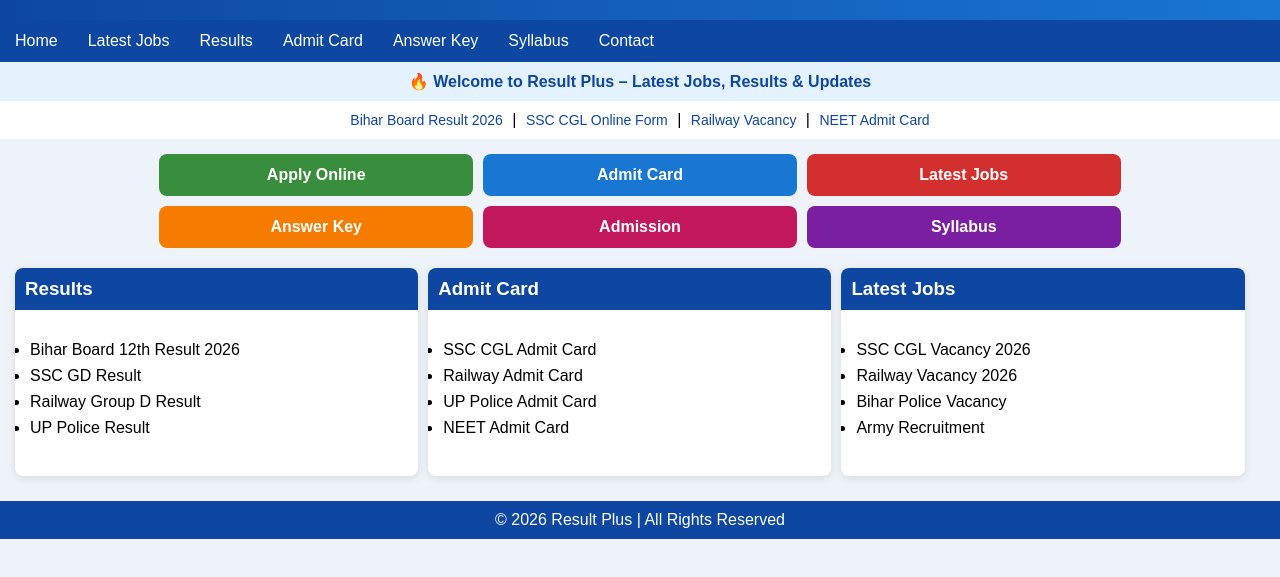
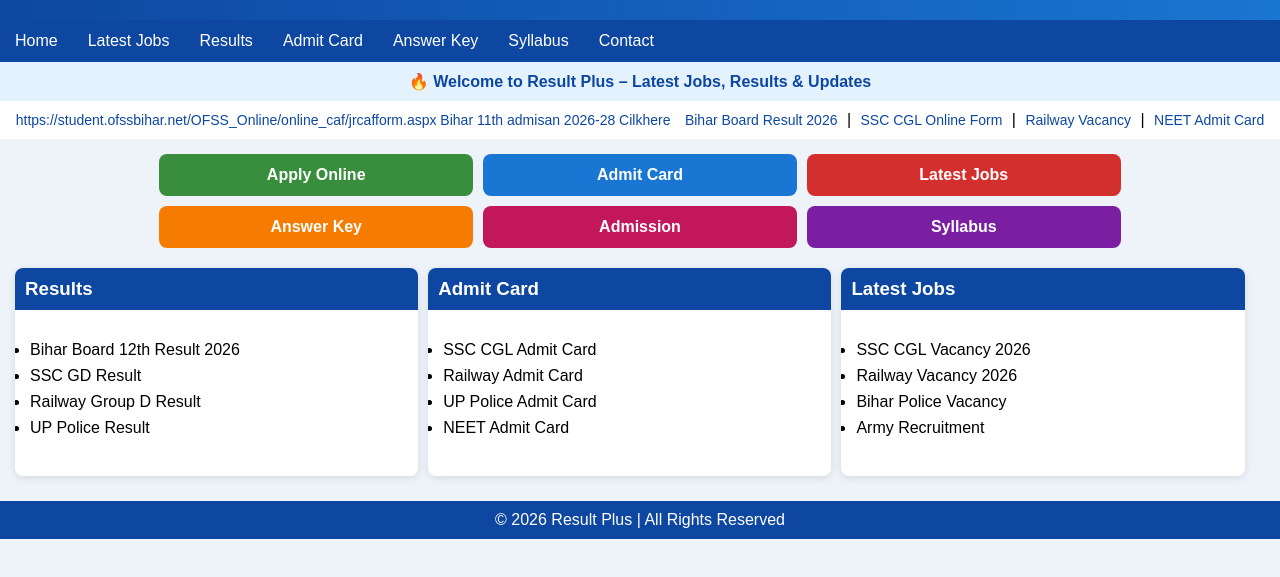
Before and after one commit to resultplus6-stack/Resultplus.com, a plain HTML site: page index.html in a window 1280 px wide. Shown: the part 81-658 px from the top of the page. Drawn offline with Linux system fonts and the light colour scheme.

Commit message:
Update index.html

```diff
--- a/index.html
+++ b/index.html
@@ -159,6 +159,8 @@
 </div>
 
 <div class="links">
+  <a href="#">https://student.ofssbihar.net/OFSS_Online/online_caf/jrcafform.aspx Bihar 11th admisan 2026-28
+    Cilkhere</a>
   <a href="#">Bihar Board Result 2026</a> |
   <a href="#">SSC CGL Online Form</a> |
   <a href="#">Railway Vacancy</a> |
```
